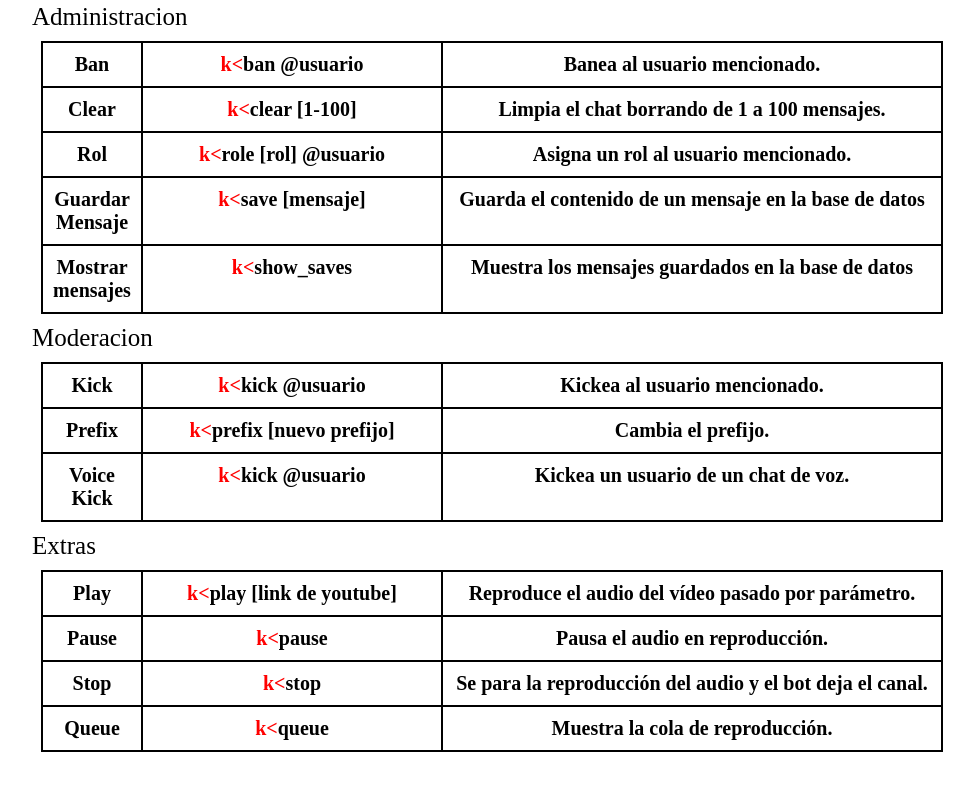
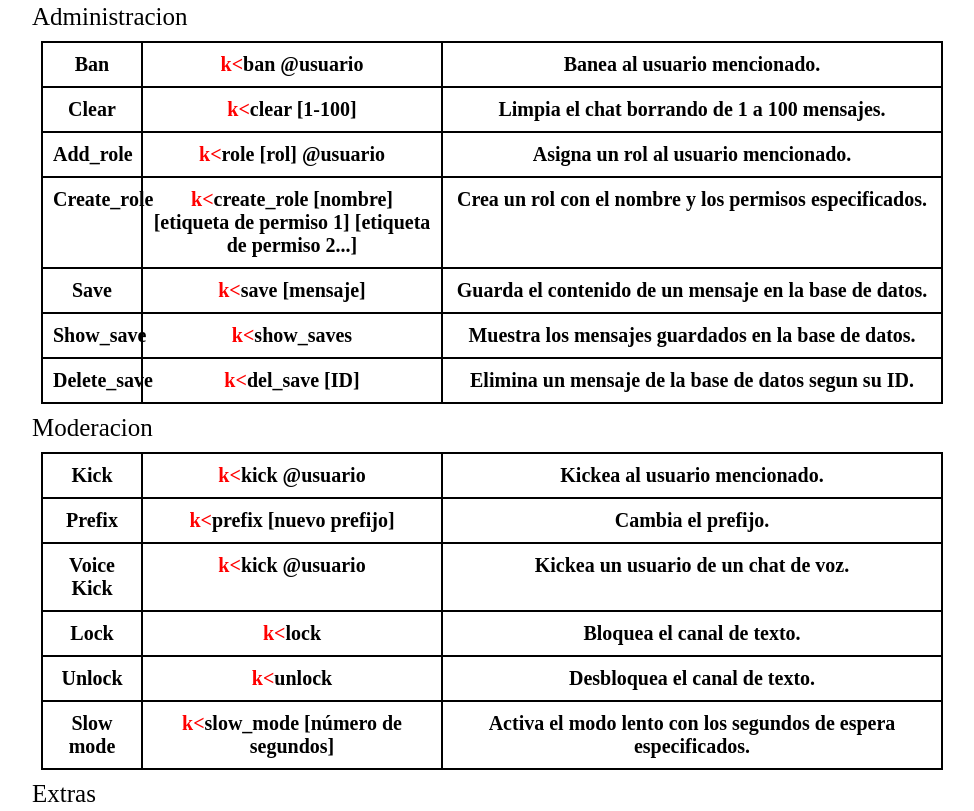
Before and after one commit to Daxerder/pagina, a plain HTML site: page index.html in a window 1280 px wide. Shown: the part 314-1125 px from the top of the page, without its empty margins (148-1122 px from the left). Before the commit the page ends 1066 px from the top, so only its background shows below. Drawn offline with Linux system fonts and the light colour scheme.

Commit message:
Daxerder

```diff
--- a/index.html
+++ b/index.html
@@ -55,19 +55,29 @@
                 <th class="filas">Limpia el chat borrando de 1 a 100 mensajes.</th>
             </tr>
             <tr class="cuadro">
-                <th>Rol</th>
+                <th>Add_role</th>
                 <th><span name="span" class="span">k<</span>role [rol] @usuario</th>
                 <th class="filas">Asigna un rol al usuario mencionado.</th>
             </tr>
             <tr class="cuadro">
-                <th>Guardar Mensaje</th>
-                <th><span name="span" class="span">k<</span>save [mensaje]</th>
-                <th class="filas">Guarda el contenido de un mensaje en la base de datos</th>
+                <th>Create_role</th>
+                <th><span name="span" class="span">k<</span>create_role [nombre] [etiqueta de permiso 1] [etiqueta de permiso 2...]</th>
+                <th class="filas">Crea un rol con el nombre y los permisos especificados.</th>
             </tr>
             <tr class="cuadro">
-                <th>Mostrar mensajes</th>
+                <th>Save</th>
+                <th><span name="span" class="span">k<</span>save [mensaje]</th>
+                <th class="filas">Guarda el contenido de un mensaje en la base de datos.</th>
+            </tr>
+            <tr class="cuadro">
+                <th>Show_save</th>
                 <th><span name="span" class="span">k<</span>show_saves</th>
-                <th class="filas">Muestra los mensajes guardados en la base de datos</th>
+                <th class="filas">Muestra los mensajes guardados en la base de datos.</th>
+            </tr>
+            <tr class="cuadro">
+                <th>Delete_save</th>
+                <th><span name="span" class="span">k<</span>del_save [ID]</th>
+                <th class="filas">Elimina un mensaje de la base de datos segun su ID.</th>
             </tr>
         </table>
 
@@ -87,6 +97,21 @@
                 <th>Voice Kick</th>
                 <th><span name="span" class="span">k<</span>kick @usuario</th>
                 <th class="filas">Kickea un usuario de un chat de voz.</th>
+            </tr>
+            <tr class="cuadro">
+                <th>Lock</th>
+                <th><span name="span" class="span">k<</span>lock</th>
+                <th class="filas">Bloquea el canal de texto.</th>
+            </tr>
+            <tr class="cuadro">
+                <th>Unlock</th>
+                <th><span name="span" class="span">k<</span>unlock</th>
+                <th class="filas">Desbloquea el canal de texto.</th>
+            </tr>
+            <tr class="cuadro">
+                <th>Slow mode</th>
+                <th><span name="span" class="span">k<</span>slow_mode [número de segundos]</th>
+                <th class="filas">Activa el modo lento con los segundos de espera especificados.</th>
             </tr>
         </table>
 
```
